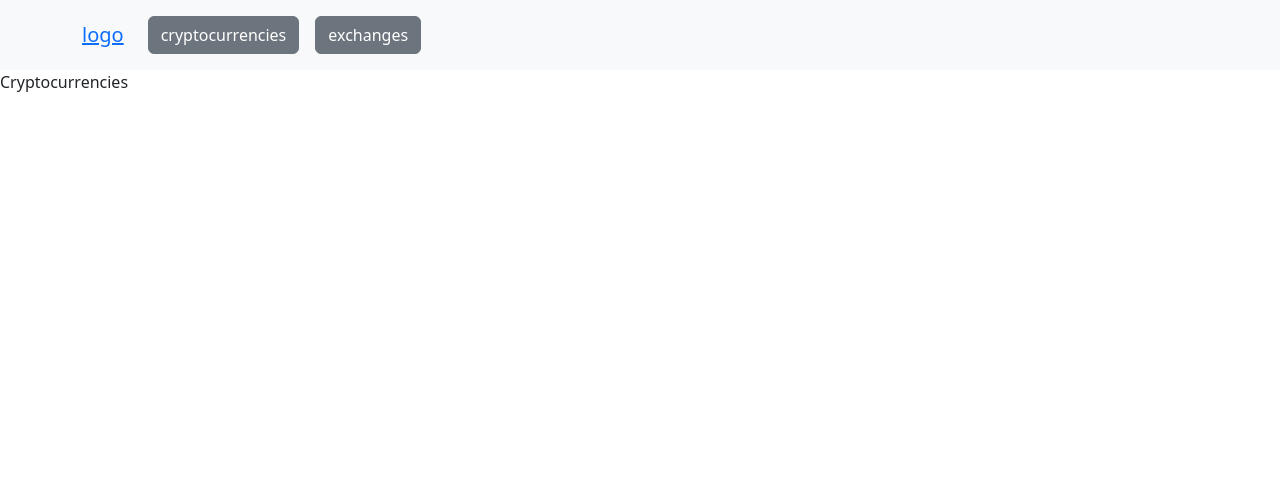
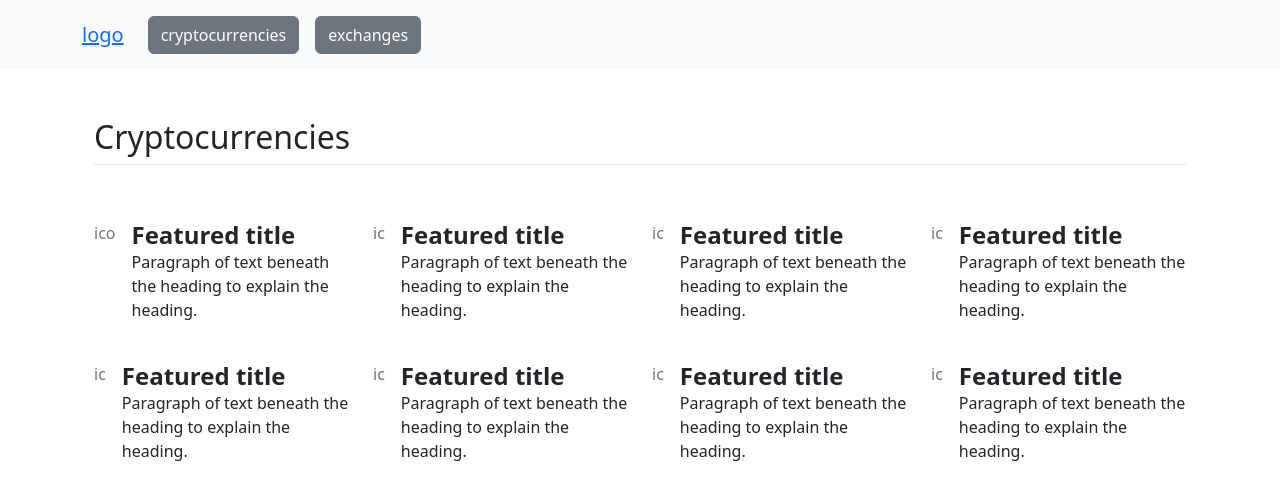
Before and after one commit to GiftedNathan/cryptoland, a React (Vite) app: page /cryptocurrencies in a window 1280 px wide. Shown: the top 500 px of the page. Built offline with nearby package versions, Linux system fonts and the light colour scheme.

Commit message:
Updated Home page; finshed the UI for stats section and added the UI for cryptocurencies page

```diff
--- a/src/pages/Cryptocurrencies.jsx
+++ b/src/pages/Cryptocurrencies.jsx
@@ -2,7 +2,71 @@ import React from 'react'
 
 const Cryptocurrencies = () => {
   return (
-    <div>Cryptocurrencies</div>
+
+
+    <div className="container px-4 py-5" id="icon-grid">
+      <h2 className="pb-2 border-bottom">Cryptocurrencies</h2>
+
+      <div className="row row-cols-1 row-cols-sm-2 row-cols-md-3 row-cols-lg-4 g-4 py-5">
+        <div className="col d-flex align-items-start">
+          <span className="bi text-muted flex-shrink-0 me-3" width="1.75em" height="1.75em">ico</span>
+          <div>
+            <h3 className="fw-bold mb-0 fs-4">Featured title</h3>
+            <p>Paragraph of text beneath the heading to explain the heading.</p>
+          </div>
+        </div>
+        <div className="col d-flex align-items-start">
+          <span className="bi text-muted flex-shrink-0 me-3" width="1.75em" height="1.75em">ic</span>
+          <div>
+            <h3 className="fw-bold mb-0 fs-4">Featured title</h3>
+            <p>Paragraph of text beneath the heading to explain the heading.</p>
+          </div>
+        </div>
+        <div className="col d-flex align-items-start">
+          <span className="bi text-muted flex-shrink-0 me-3" width="1.75em" height="1.75em">ic</span>
+          <div>
+            <h3 className="fw-bold mb-0 fs-4">Featured title</h3>
+            <p>Paragraph of text beneath the heading to explain the heading.</p>
+          </div>
+        </div>
+        <div className="col d-flex align-items-start">
+          <span className="bi text-muted flex-shrink-0 me-3" width="1.75em" height="1.75em">ic</span>
+          <div>
+            <h3 className="fw-bold mb-0 fs-4">Featured title</h3>
+            <p>Paragraph of text beneath the heading to explain the heading.</p>
+          </div>
+        </div>
+        <div className="col d-flex align-items-start">
+          <span className="bi text-muted flex-shrink-0 me-3" width="1.75em" height="1.75em">ic</span>
+          <div>
+            <h3 className="fw-bold mb-0 fs-4">Featured title</h3>
+            <p>Paragraph of text beneath the heading to explain the heading.</p>
+          </div>
+        </div>
+        <div className="col d-flex align-items-start">
+          <span className="bi text-muted flex-shrink-0 me-3" width="1.75em" height="1.75em">ic</span>
+          <div>
+            <h3 className="fw-bold mb-0 fs-4">Featured title</h3>
+            <p>Paragraph of text beneath the heading to explain the heading.</p>
+          </div>
+        </div>
+        <div className="col d-flex align-items-start">
+          <span className="bi text-muted flex-shrink-0 me-3" width="1.75em" height="1.75em">ic</span>
+          <div>
+            <h3 className="fw-bold mb-0 fs-4">Featured title</h3>
+            <p>Paragraph of text beneath the heading to explain the heading.</p>
+          </div>
+        </div>
+        <div className="col d-flex align-items-start">
+          <span className="bi text-muted flex-shrink-0 me-3" width="1.75em" height="1.75em">ic</span>
+          <div>
+            <h3 className="fw-bold mb-0 fs-4">Featured title</h3>
+            <p>Paragraph of text beneath the heading to explain the heading.</p>
+          </div>
+        </div>
+      </div>
+    </div>
+
   )
 }
 
--- a/src/pages/Home.jsx
+++ b/src/pages/Home.jsx
@@ -6,7 +6,7 @@ const Home = () => {
   return (
     <div className='container pt-5 pb-5' >
 
-      <div className="jumbotron py-5">
+      <div className="jumbotron ">
         <h1 className="display-1">Hello, world!</h1>
         <p className="lead">This is a one stop home for all information about crytocurencies. </p>
         <hr className="my-4" />
@@ -37,28 +37,48 @@ const Home = () => {
       </div>
 
 
-      <div className="row bg-light mt-5 py-5 px-3">
-        <h1 className="display-6 lead">Top Cryptocurrencies</h1>
+      <div className="container px-4 py-5" id="icon-grid">
+      <h2 className="pb-2 border-bottom">Top Cryptocurrencies</h2>
 
-        <div class="row align-items-md-stretch mt-3">
-
-          <div className="col-md-4 mt-3 ">
-            <div className="h-100 p-3  border rounded-3">
-              <h3>Special title</h3>
-              <p>43,232 </p>
-            </div>
+      <div className="row row-cols-1 row-cols-sm-2 row-cols-md-3 row-cols-lg-4 g-4 py-5">
+        <div className="col d-flex align-items-start">
+          <span className="bi text-muted flex-shrink-0 me-3" width="1.75em" height="1.75em">ico</span>
+          <div>
+            <h3 className="fw-bold mb-0 fs-4">Featured title</h3>
+            <p>Paragraph of text beneath the heading to explain the heading.</p>
           </div>
-
-          <div className="col-md-4 mt-3 ">
-            <div className="h-100 p-3  border rounded-3">
-              <h3>Special title</h3>
-              <p>43,232 </p>
-            </div>
+        </div>
+        <div className="col d-flex align-items-start">
+          <span className="bi text-muted flex-shrink-0 me-3" width="1.75em" height="1.75em">ic</span>
+          <div>
+            <h3 className="fw-bold mb-0 fs-4">Featured title</h3>
+            <p>Paragraph of text beneath the heading to explain the heading.</p>
+          </div>
+        </div>
+        <div className="col d-flex align-items-start">
+          <span className="bi text-muted flex-shrink-0 me-3" width="1.75em" height="1.75em">ic</span>
+          <div>
+            <h3 className="fw-bold mb-0 fs-4">Featured title</h3>
+            <p>Paragraph of text beneath the heading to explain the heading.</p>
+          </div>
+        </div>
+        <div className="col d-flex align-items-start">
+          <span className="bi text-muted flex-shrink-0 me-3" width="1.75em" height="1.75em">ic</span>
+          <div>
+            <h3 className="fw-bold mb-0 fs-4">Featured title</h3>
+            <p>Paragraph of text beneath the heading to explain the heading.</p>
+          </div>
+        </div>
+        <div className="col d-flex align-items-start">
+          <span className="bi text-muted flex-shrink-0 me-3" width="1.75em" height="1.75em">ic</span>
+          <div>
+            <h3 className="fw-bold mb-0 fs-4">Featured title</h3>
+            <p>Paragraph of text beneath the heading to explain the heading.</p>
           </div>
         </div>
 
-        <h3 className="display-7 lead mt-5">More statistics</h3>
       </div>
+    </div>
 
 
       {/* <ListGroup as="ol" className="d-flex flex-wrap " numbered>
```
